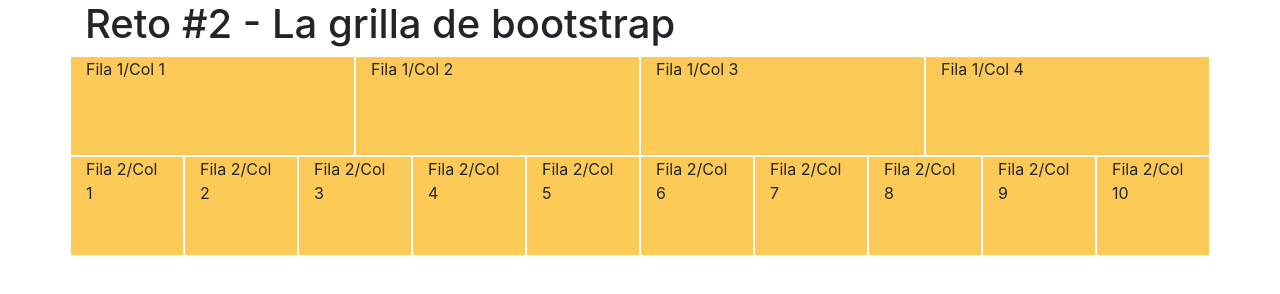
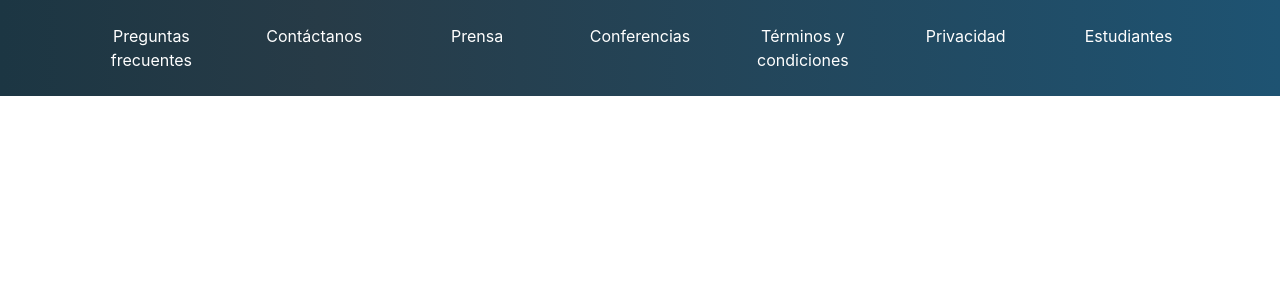
Before and after one commit to Lucho2708/bootstrab-2018, a plain HTML site: page index.html in a window 1280 px wide. Drawn offline with nearby package versions, Linux system fonts and the light colour scheme.

Commit message:
Se genera el Footer

```diff
--- /dev/null
+++ b/index.css
@@ -0,0 +1,7 @@
+#footer {
+    background: linear-gradient(90deg,#1c3643,#273b47 25%,#1e5372);
+}
+#footer a {
+    color: white;
+    text-decoration: none;
+}
--- a/index.html
+++ b/index.html
@@ -7,66 +7,23 @@
 
     <!-- Bootstrap CSS -->
     <link rel="stylesheet" href="https://stackpath.bootstrapcdn.com/bootstrap/4.1.3/css/bootstrap.min.css" integrity="sha384-MCw98/SFnGE8fJT3GXwEOngsV7Zt27NXFoaoApmYm81iuXoPkFOJwJ8ERdknLPMO" crossorigin="anonymous">
-
+    <link rel="stylesheet" href="./index.css">
     <title>Grilla con CSS</title>
-    <style>
-        div[class^="col-"] {
-        background: #feca57;
-        height: 100px;
-        border: 1px solid white;
-      }
-    </style>
   </head>
   <body>
-    <div class="container">
-        <h1>Reto #2 - La grilla de bootstrap</h1>
-        <div class="row">
-            <div class="col-6 col-md-3">
-              Fila 1/Col 1
-            </div>
-            <div class="col-6 col-md-3">
-              Fila 1/Col 2
-            </div>
-            <div class="col-6 col-md-3">
-              Fila 1/Col 3
-            </div>
-            <div class="col-6 col-md-3">
-              Fila 1/Col 4
-            </div>
+      <footer id="footer" class="pb-4 pt-4">
+          <div class="container">
+              <div class="row text-center">
+                  <div class="col-12 col-lg"><a href="#">Preguntas frecuentes</a></div>
+                  <div class="col-12 col-lg"><a href="#">Contáctanos</a></div>
+                  <div class="col-12 col-lg"><a href="#">Prensa</a></div>
+                  <div class="col-12 col-lg"><a href="#">Conferencias</a></div>
+                  <div class="col-12 col-lg"><a href="#">Términos y condiciones</a></div>
+                  <div class="col-12 col-lg"><a href="#">Privacidad</a></div>
+                  <div class="col-12 col-lg"><a href="#">Estudiantes</a></div>
+              </div>
           </div>
-          <div class="row">
-            <div class="col-12 col-md-6 col-lg">
-              Fila 2/Col 1
-            </div>
-            <div class="col-12 col-md-6 col-lg">
-              Fila 2/Col 2
-            </div>
-            <div class="col-12 col-md-6 col-lg">
-              Fila 2/Col 3
-            </div>
-            <div class="col-12 col-md-6 col-lg">
-              Fila 2/Col 4
-            </div>
-            <div class="col-12 col-md-6 col-lg">
-              Fila 2/Col 5
-            </div>
-            <div class="col-12 col-md-6 col-lg">
-              Fila 2/Col 6
-            </div>
-            <div class="col-12 col-md-6 col-lg">
-              Fila 2/Col 7
-            </div>
-            <div class="col-12 col-md-6 col-lg">
-              Fila 2/Col 8
-            </div>
-            <div class="col-12 col-md-6 col-lg">
-              Fila 2/Col 9
-            </div>
-            <div class="col-12 col-md-6 col-lg">
-              Fila 2/Col 10
-            </div>
-          </div>
-    </div>
+      </footer>
     <!-- Optional JavaScript -->
     <!-- jQuery first, then Popper.js, then Bootstrap JS -->
     <script src="https://code.jquery.com/jquery-3.3.1.slim.min.js" integrity="sha384-q8i/X+965DzO0rT7abK41JStQIAqVgRVzpbzo5smXKp4YfRvH+8abtTE1Pi6jizo" crossorigin="anonymous"></script>
```
